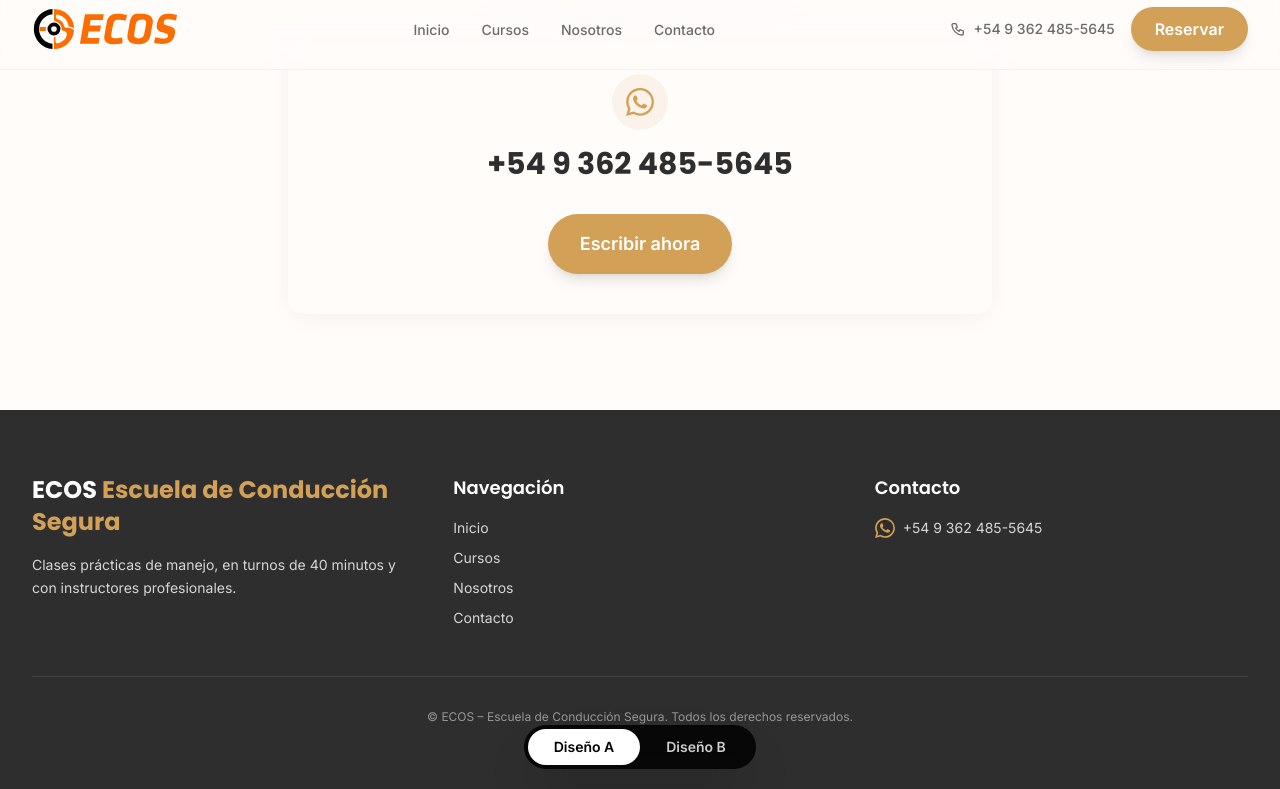
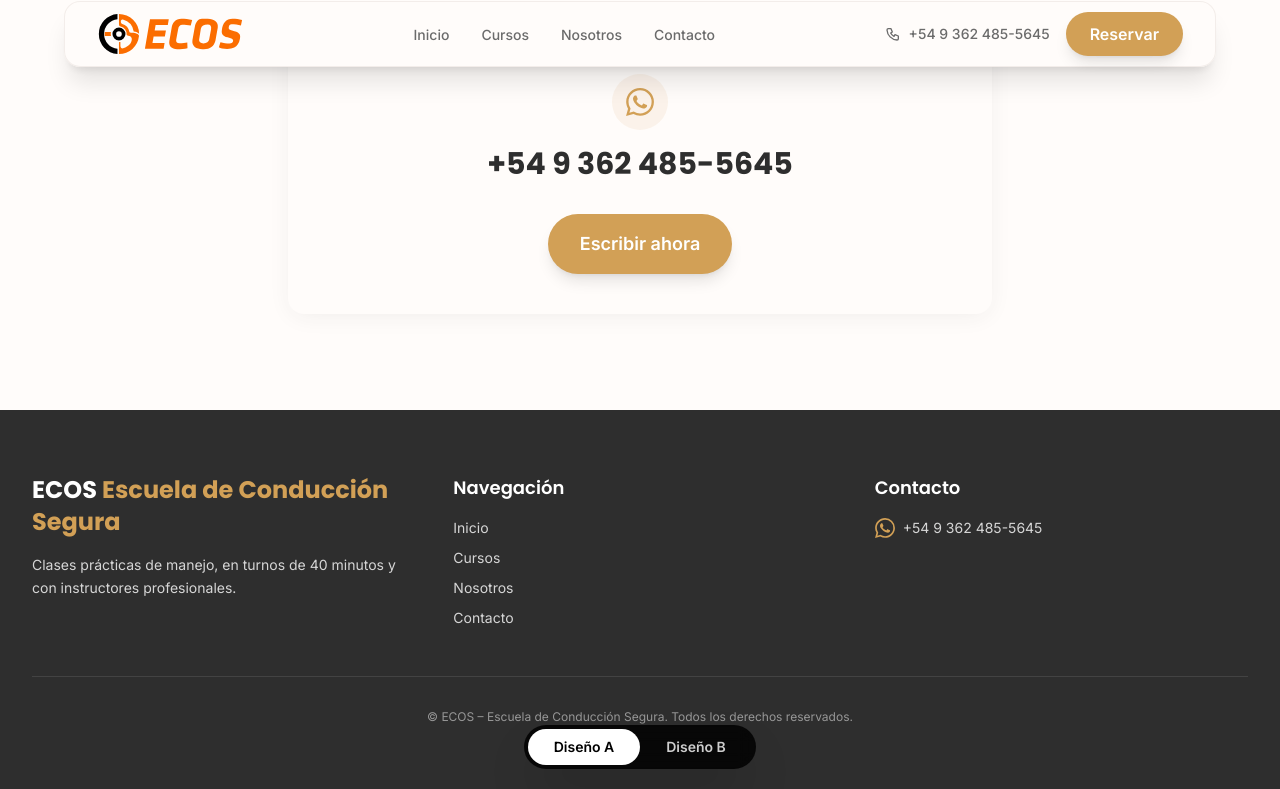
Before and after one commit to denisepujalte08/Ecos-AutoEscuela, a Next.js app: page /contacto in a window 1280 px wide. Shown: the part 222-1011 px from the top of the page. Built offline with nearby package versions, Linux system fonts and the light colour scheme.

Commit message:
feat: barra de navegación flotante al bajar y línea de progreso de lectura

```diff
--- a/src/components/sitio/Navbar.tsx
+++ b/src/components/sitio/Navbar.tsx
@@ -2,18 +2,62 @@
 
 import Image from 'next/image';
 import Link from 'next/link';
-import { useState } from 'react';
+import { useEffect, useRef, useState } from 'react';
 import { ENLACES, MENSAJES, SITE, whatsappUrl } from '@/lib/site';
 import { Boton } from './Boton';
 import { IconoCerrar, IconoMenu, IconoTelefono } from './iconos';
 
 export function Navbar() {
   const [abierto, setAbierto] = useState(false);
+  const [flotante, setFlotante] = useState(false);
+  const progreso = useRef<HTMLDivElement>(null);
   const whatsapp = whatsappUrl(MENSAJES.consulta);
 
+  // Al bajar, la barra pasa a ser una píldora flotante y una línea de color muestra cuánto se avanzó.
+  useEffect(() => {
+    let cuadro = 0;
+    const alMover = () => {
+      cancelAnimationFrame(cuadro);
+      cuadro = requestAnimationFrame(() => {
+        setFlotante(window.scrollY > 24);
+        const total = document.documentElement.scrollHeight - window.innerHeight;
+        const avance = total > 0 ? Math.min(1, window.scrollY / total) : 0;
+        if (progreso.current) progreso.current.style.transform = `scaleX(${avance})`;
+      });
+    };
+    window.addEventListener('scroll', alMover, { passive: true });
+    window.addEventListener('resize', alMover);
+    return () => {
+      cancelAnimationFrame(cuadro);
+      window.removeEventListener('scroll', alMover);
+      window.removeEventListener('resize', alMover);
+    };
+  }, []);
+
   return (
-    <header className="fixed inset-x-0 top-0 z-50 border-b border-border/50 bg-background/80 backdrop-blur-lg [[data-diseno=b]_&]:bg-background/95">
-      <nav aria-label="Principal" className="mx-auto flex h-20 max-w-7xl items-center justify-between px-4 lg:px-8">
+    <>
+      <div
+        ref={progreso}
+        aria-hidden="true"
+        className="pointer-events-none fixed inset-x-0 top-0 z-[60] h-[3px] origin-left scale-x-0 bg-primary"
+      />
+
+      <header
+        className={`fixed inset-x-0 top-0 z-50 transition-[padding] duration-300 ${flotante ? 'px-3 pt-3 sm:px-6' : ''}`}
+      >
+        <div
+          className={`mx-auto transition-all duration-300 ${
+            flotante
+              ? 'max-w-6xl rounded-2xl border border-border/60 bg-background/90 shadow-xl backdrop-blur-lg [[data-diseno=b]_&]:bg-background/95'
+              : 'max-w-full border-b border-border/50 bg-background/80 backdrop-blur-lg [[data-diseno=b]_&]:bg-background/95'
+          }`}
+        >
+          <nav
+            aria-label="Principal"
+            className={`mx-auto flex max-w-7xl items-center justify-between px-4 transition-[height] duration-300 lg:px-8 ${
+              flotante ? 'h-16' : 'h-20'
+            }`}
+          >
             <Link href="/" aria-label="ECOS, ir al inicio" onClick={() => setAbierto(false)}>
               <Image src="/logo-ecos-solo.svg" alt="ECOS Escuela de Conducción Segura" width={147} height={44} priority />
             </Link>
@@ -58,7 +102,7 @@ export function Navbar() {
           </nav>
 
           {abierto && (
-        <div id="menu-movil" className="border-t border-border bg-background lg:hidden">
+            <div id="menu-movil" className="border-t border-border lg:hidden">
               <ul className="mx-auto max-w-7xl space-y-3 px-4 py-4">
                 {ENLACES.map((e) => (
                   <li key={e.href}>
@@ -79,6 +123,8 @@ export function Navbar() {
               </ul>
             </div>
           )}
+        </div>
       </header>
+    </>
   );
 }
```
Lines whose indentation alone changed are shown as unchanged.
